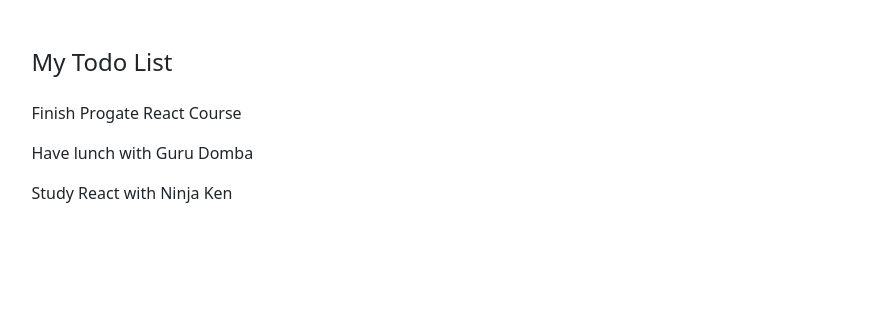
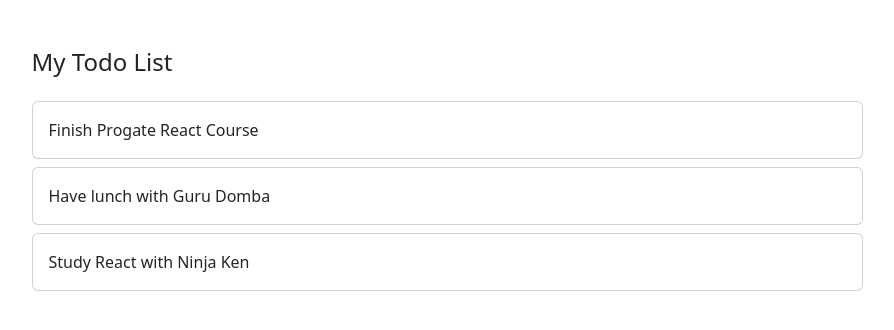
Before and after one commit to bagusrizkisetiawan/todo-app-react-progate, a React (Vite) app: page / in a window 1280 px wide. Shown: the top 330 px of the page, without its empty margins (193-1087 px from the left). Built offline with nearby package versions, Linux system fonts and the light colour scheme.

Commit message:
create css

```diff
--- a/src/components/TodoItem.jsx
+++ b/src/components/TodoItem.jsx
@@ -3,7 +3,11 @@ import React from "react";
 const TodoItem = ({ todo }) => {
   return (
     <>
-      <p>{todo.title}</p>
+      <div className="card mb-2">
+        <div className="card-body">
+          <p className="mb-0">{todo.title}</p>
+        </div>
+      </div>
     </>
   );
 };
```
